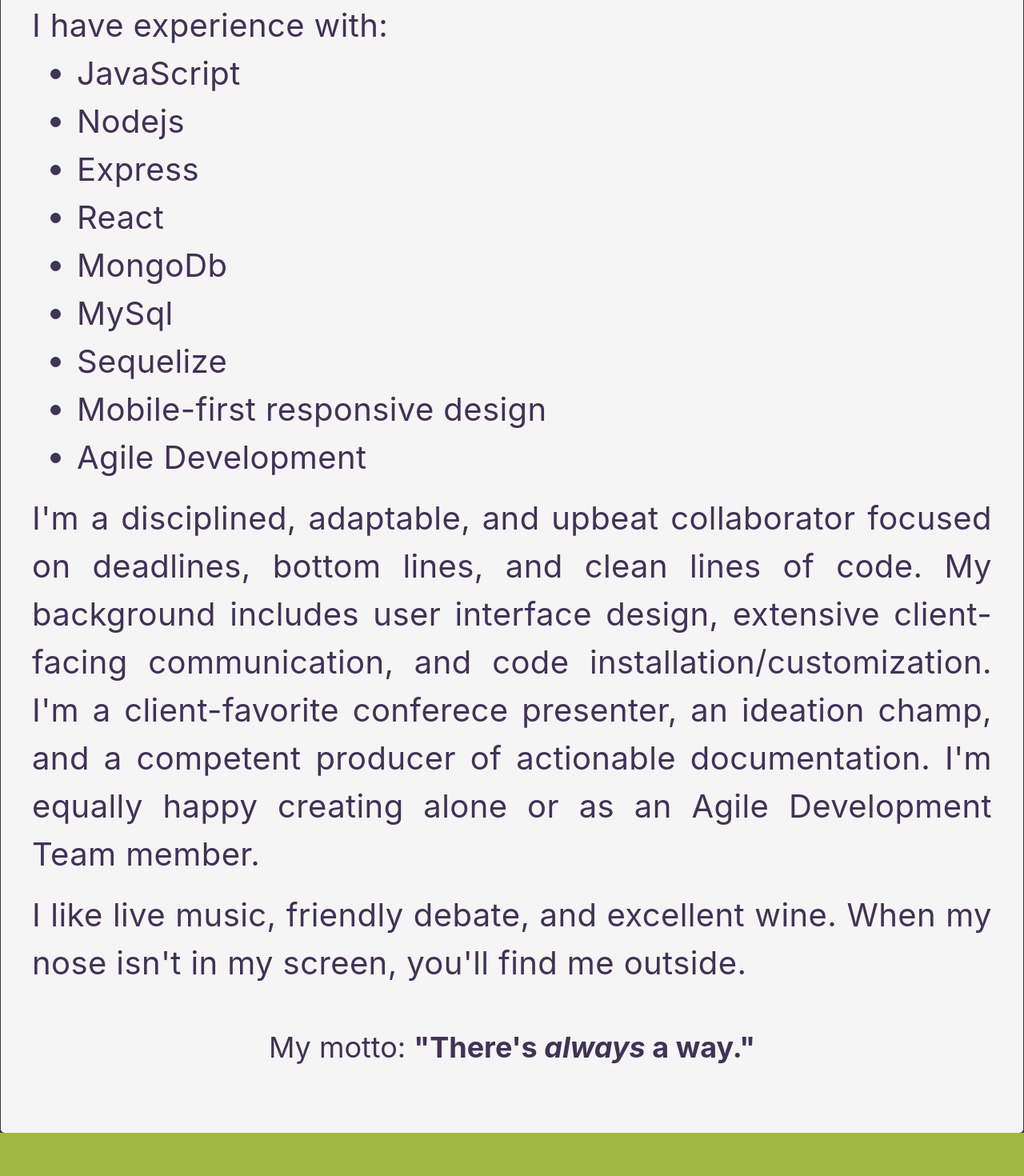
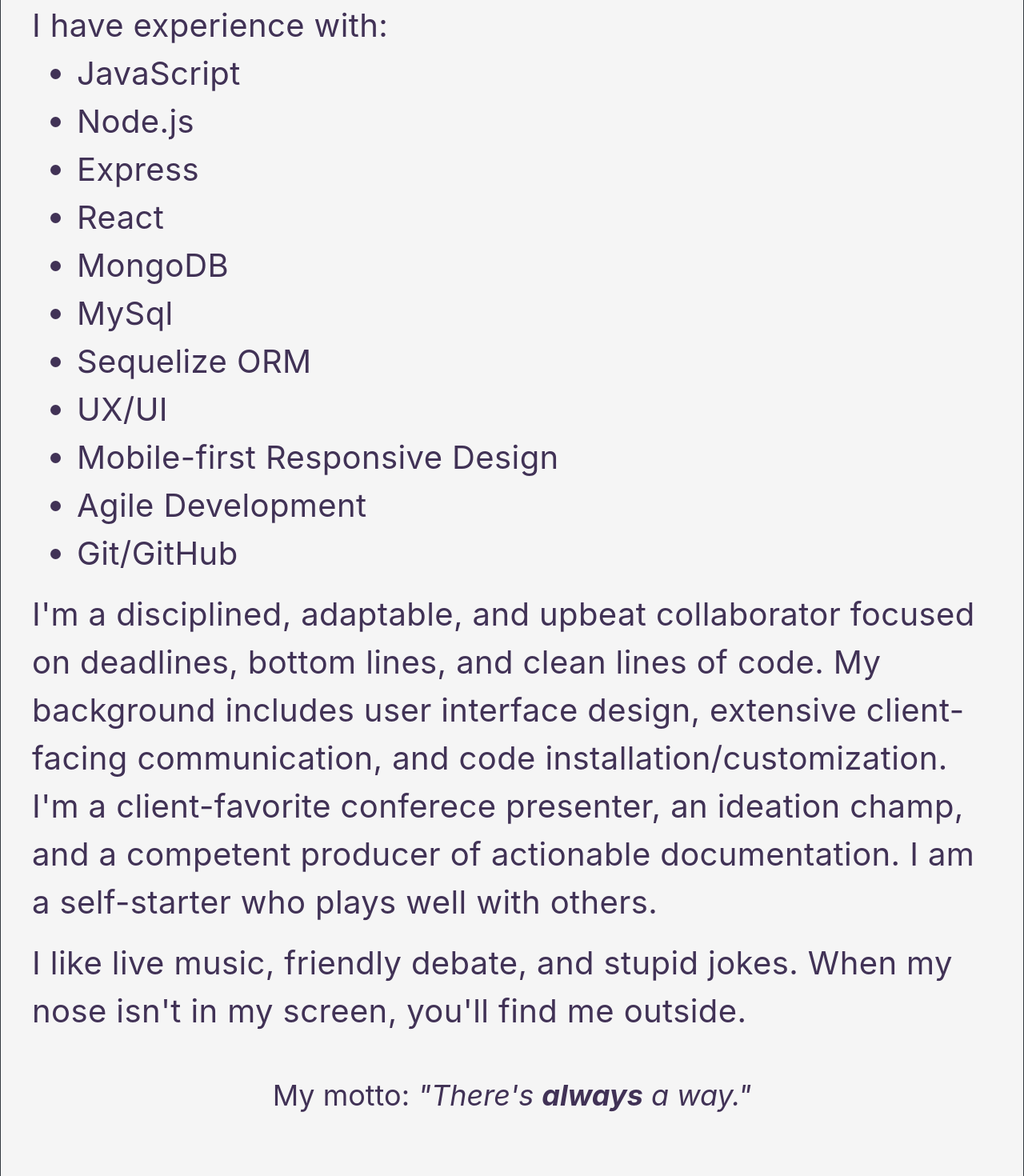
Before and after one commit to bruggineer/React-Portfolio, a React (Create React App) app: page / in a window 1280 px wide. Shown: the part 620-2090 px from the top of the page at 80% size. Built offline with nearby package versions, Linux system fonts and the light colour scheme.

Commit message:
created deployment script in package.json, removed border radius and edited content of jumbotron on bio page.

```diff
--- a/package.json
+++ b/package.json
@@ -36,7 +36,7 @@
     "test": "react-scripts test",
     "eject": "react-scripts eject",
     "predeploy": "rm -rf build && npm run build",
-    "deploy": "gh-pages -d build"
+    "deploy": "rm -rf build && npm run build && gh-pages -d build"
   },
   "eslintConfig": {
     "extends": "react-app"
--- a/src/views/Home/index.js
+++ b/src/views/Home/index.js
@@ -24,23 +24,25 @@ export default function Home() {
                                 <p className='skills-list'>I have experience with:
                                 <ul className='ml-3'>
                                         <li>JavaScript</li>
-                                        <li>Nodejs</li>
+                                        <li>Node.js</li>
                                         <li>Express</li>
                                         <li>React</li>
-                                        <li>MongoDb</li>
+                                        <li>MongoDB</li>
                                         <li>MySql</li>
-                                        <li>Sequelize</li>
-                                        <li>Mobile-first responsive design</li>
+                                        <li>Sequelize ORM</li>
+                                        <li>UX/UI</li>
+                                        <li>Mobile-first Responsive Design</li>
                                         <li>Agile Development</li>
+                                        <li>Git/GitHub</li>
                                     </ul>
                                 </p>
-                                <p> I'm a disciplined, adaptable, and upbeat collaborator focused on deadlines, bottom lines, and clean lines of code. My background includes user interface design, extensive client-facing communication, and code installation/customization. I'm a client-favorite conferece presenter, an ideation champ, and a competent producer of actionable documentation. I'm equally happy creating alone or as an Agile Development Team member.</p>
-                                <p>I like live music, friendly debate, and excellent wine. When my nose isn't in my screen, you'll find me outside.</p>
+                                <p> I'm a disciplined, adaptable, and upbeat collaborator focused on deadlines, bottom lines, and clean lines of code. My background includes user interface design, extensive client-facing communication, and code installation/customization. I'm a client-favorite conferece presenter, an ideation champ, and a competent producer of actionable documentation. I am a self-starter who plays well with others.</p>
+                                <p>I like live music, friendly debate, and stupid jokes. When my nose isn't in my screen, you'll find me outside.</p>
                             </div>
                         </section>
 
-                        <p className='motto text-center clearfix'>My motto: <span className="font-weight-bold cent">"There's <span
-                            className="font-italic">always</span> a way."</span>
+                        <p className='motto text-center clearfix'>My motto: <span className="font-italic">"There's <span className="font-weight-bold cent"
+                        >always</span> a way."</span>
                         </p>
                     </div>
                 </Col>
--- a/src/views/Home/style.css
+++ b/src/views/Home/style.css
@@ -1,10 +1,11 @@
 /* Home view styling */
 
-.jumbotron {
+#bio-view div.jumbotron {
   display: flex;
   text-align: left;
   background-color: #f5f5f5;
   margin-bottom: 0;
+  border-radius: 0;
 }
 
 /*bio typography */
```
